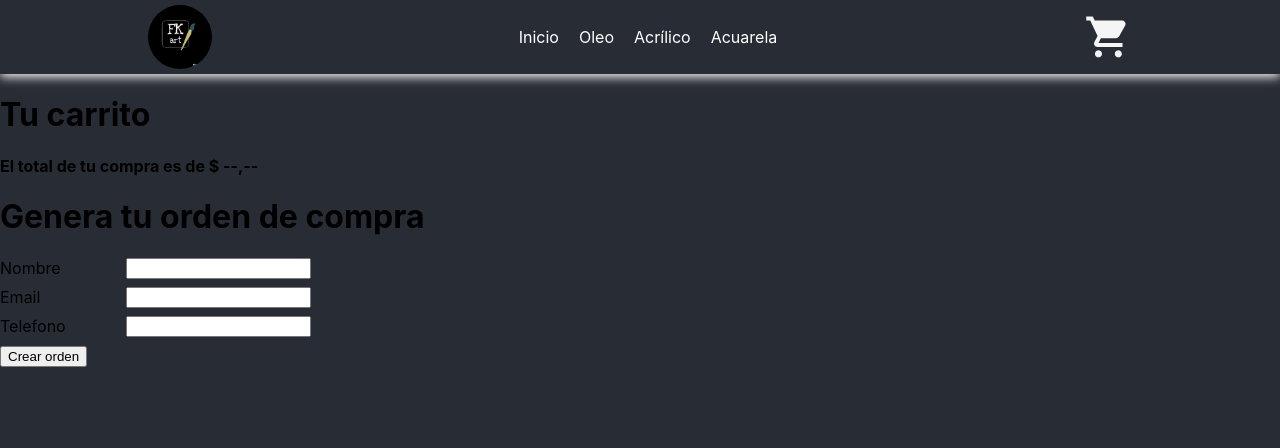
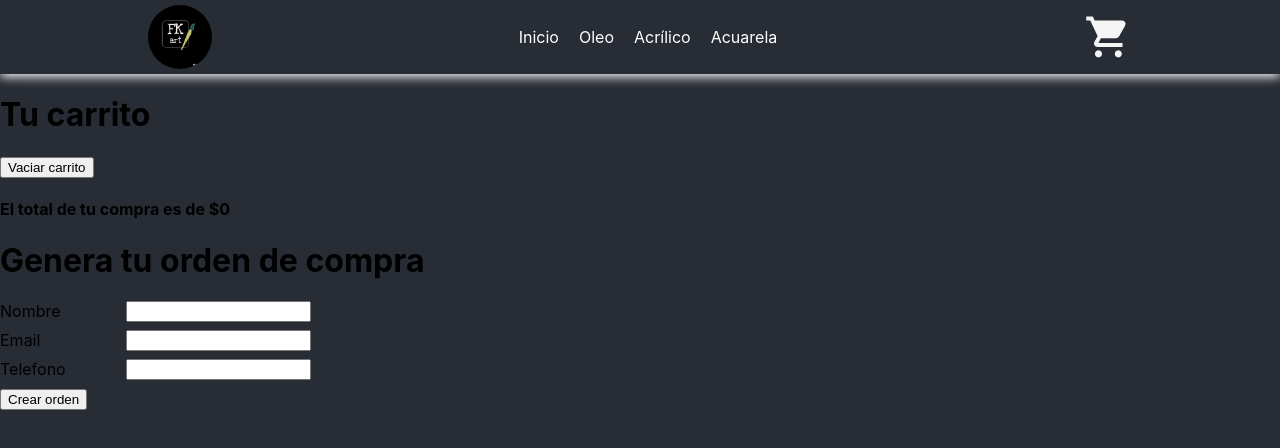
Before and after one commit to gaston872/proyectoReact, a React (Create React App) app: page /cart in a window 1280 px wide. Shown: the top 448 px of the page. Built offline with nearby package versions, Linux system fonts and the light colour scheme.

Commit message:
agregarndo funciones al carrito

```diff
--- a/src/Components/CartContainer/CartContainer.jsx
+++ b/src/Components/CartContainer/CartContainer.jsx
@@ -6,9 +6,10 @@ import { cartContext } from "../../storage/cartContext"
 import Boton from '../Boton/Boton';
 import CheckOutForm from './CheckOutForm';
 
-function CartContainer() {
+function CartContainer(props) {
     const [order, setOrder] = useState(false);
-    const { cart, removeItem } = useContext(cartContext);
+    const { cart, totalCompra, eliminarProducto, vaciarCarrito } = useContext(cartContext);
+
     function handleCheckOut(datosComprador) {
         const order = { comprador: datosComprador, items: cart, total: /* calcular total desde context */999, date: new Date() }
 
@@ -42,20 +43,20 @@ function CartContainer() {
                             <h4>$ {item.precio}</h4>
                             <p>cantidad: {item.count}</p>
                             <h4>total: ${(item.precio) * (item.count)}</h4>
-                            <button>eliminar</button>
+                            <button onClick={()=>eliminarProducto(item.id)}>eliminar</button>
                         </div>
                     )
                 }
+                <button onClick={()=>vaciarCarrito()}>Vaciar carrito</button>
             </div>
-            <h4>El total de tu compra es de $ --,--</h4>
+            <h4>El total de tu compra es de  ${totalCompra()}</h4>
 
                 <CheckOutForm onCheckOut={handleCheckOut} />
 
             {/* <Boton onClick={handleCheckOut}>Finalizar compra</Boton> */}
         </>
     )
+}
 
 
-}
-
 export default CartContainer
--- a/src/Components/ContadorProductos/ContadorProductos.jsx
+++ b/src/Components/ContadorProductos/ContadorProductos.jsx
@@ -9,13 +9,13 @@ function ContadorProductos( { stock, onAddToCart}) {
     const [count, setCount] = useState(1);
 
     function handleSuma() {
-        if(count < 3)
+        if(count < stock)
         setCount(count + 1);
     }
 
 
     function handleResta() {
-        if (count > 1)
+        if (count > stock)
         setCount(count - 1);
     }
 
--- a/src/Components/ItemDetail/ItemDetail.jsx
+++ b/src/Components/ItemDetail/ItemDetail.jsx
@@ -26,7 +26,7 @@ function ItemDetail({ product }) {
                     cantidadEnCarrito ?
                         <Link className="link" to="/cart">Ir al carrito</Link>
                         :
-                        <ContadorProductos onAddToCart={handleAddToCart} />
+                        <ContadorProductos onAddToCart={handleAddToCart} stock={product.stock} />
                 }
             </div>
         </>
--- a/src/storage/cartContext.jsx
+++ b/src/storage/cartContext.jsx
@@ -45,8 +45,25 @@ function CartContextProvider(props) {
         }
         }
 
+        function totalCompra(){
+
+            return (cart.reduce((acc, elemento)=> acc + elemento.count * elemento.precio, 0))
+
+        }
+
+        function eliminarProducto(id){
+            const newCart = cart.filter((item) => item.id !== id)
+            setCart(newCart)
+        }
+
+        function vaciarCarrito(){
+            return(
+                setCart([])
+                )
+        }
+
     return (
-        <Provider value={{ cart, addToCart, totalItemsInCart }}>
+        <Provider value={{ cart, addToCart, totalItemsInCart, totalCompra, eliminarProducto, vaciarCarrito }}>
             {props.children}
         </Provider>
     )
```
